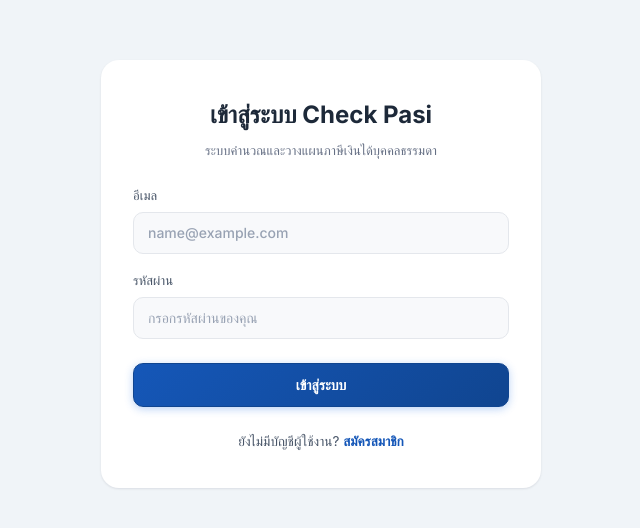
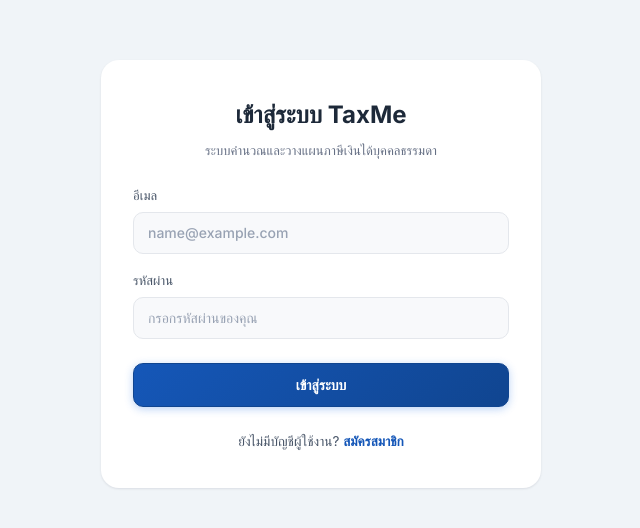
Before and after one commit to emmysocute/Check_Pasi, a React (Vite) app: page /login in a window 1280 px wide. Shown: the part 126-654 px from the top of the page, without its empty margins (319-959 px from the left). Built offline with nearby package versions, Linux system fonts and the light colour scheme; no server answers; a web font is replaced by a local one.

Commit message:
chore(branding): rename brand back to TaxMe across application

```diff
--- a/index.html
+++ b/index.html
@@ -4,8 +4,8 @@
     <meta charset="UTF-8" />
     <link rel="icon" type="image/svg+xml" href="/favicon.svg" />
     <meta name="viewport" content="width=device-width, initial-scale=1.0" />
-    <meta name="description" content="Check Pasi - ระบบคำนวณภาษีเงินได้บุคคลธรรมดาและวางแผนลดหย่อนภาษี อัปเดตตามกฎหมายล่าสุด" />
-    <title>Check Pasi - ระบบคำนวณภาษีเงินได้บุคคลธรรมดา</title>
+    <meta name="description" content="TaxMe - ระบบคำนวณภาษีเงินได้บุคคลธรรมดาและวางแผนลดหย่อนภาษี อัปเดตตามกฎหมายล่าสุด" />
+    <title>TaxMe - ระบบคำนวณภาษีเงินได้บุคคลธรรมดา</title>
     <link rel="preconnect" href="https://fonts.googleapis.com">
     <link rel="preconnect" href="https://fonts.gstatic.com" crossorigin>
     <link href="https://fonts.googleapis.com/css2?family=IBM+Plex+Sans+Thai:wght@300;400;500;600;700&family=Inter:wght@300;400;500;600;700&display=swap" rel="stylesheet">
--- a/src/components/PreFilingSheetModal.jsx
+++ b/src/components/PreFilingSheetModal.jsx
@@ -82,7 +82,7 @@ function PreFilingSheetModal({ result, onClose }) {
             <div className="prefiling-brand">
               <span className="prefiling-brand-badge">
                 <ShieldCheck size={13} />
-                <span>Check Pasi — แผ่นเตรียมยื่นภาษี</span>
+                <span>TaxMe — แผ่นเตรียมยื่นภาษี</span>
               </span>
               <h2 id="prefiling-modal-title" className="prefiling-title">
                 สรุปข้อมูลเตรียมยื่นแบบภาษีเงินได้บุคคลธรรมดา
@@ -293,7 +293,7 @@ function PreFilingSheetModal({ result, onClose }) {
               ด้วย Digital ID หรือเลขประจำตัวประชาชน และนำตัวเลขแต่ละช่องที่สรุปไว้ในเอกสารนี้ไปกรอกตามหมวด จะช่วยให้ยื่นแบบได้รวดเร็ว แม่นยำ และไม่ตกหล่น
             </div>
             <div className="prefiling-print-meta">
-              <span>จัดทำโดยระบบ Check Pasi | วันที่พิมพ์: {new Date().toLocaleDateString('th-TH', { year: 'numeric', month: 'long', day: 'numeric' })}</span>
+              <span>จัดทำโดยระบบ TaxMe | วันที่พิมพ์: {new Date().toLocaleDateString('th-TH', { year: 'numeric', month: 'long', day: 'numeric' })}</span>
             </div>
           </footer>
         </div>
--- a/src/components/Sidebar.jsx
+++ b/src/components/Sidebar.jsx
@@ -59,7 +59,7 @@ function Sidebar({ isOpen = false, onClose = () => {} }) {
             <span className="logo-accent-mark">
               <Sparkles size={16} strokeWidth={2.5} />
             </span>
-            <span className="logo-text">Check Pasi</span>
+            <span className="logo-text">TaxMe</span>
           </Link>
           <button
             type="button"
@@ -108,7 +108,7 @@ function Sidebar({ isOpen = false, onClose = () => {} }) {
             ระบบคำนวณมาตรฐาน ภ.ง.ด. 90/91
           </p>
           <div className="sidebar-tagline">
-            <span>Check Pasi © 2569</span>
+            <span>TaxMe © 2569</span>
           </div>
         </div>
       </aside>
--- a/src/components/Topbar.jsx
+++ b/src/components/Topbar.jsx
@@ -26,7 +26,7 @@ function Topbar({ onToggleMenu = () => {}, isMenuOpen = false }) {
           <span className="hamburger-line"></span>
         </button>
 
-        <span className="topbar-brand-title">Check Pasi</span>
+        <span className="topbar-brand-title">TaxMe</span>
         <span className="topbar-separator">•</span>
         <span className="topbar-tagline">ระบบคำนวณภาษีเงินได้บุคคลธรรมดา</span>
       </div>
--- a/src/pages/LoginPage.jsx
+++ b/src/pages/LoginPage.jsx
@@ -67,7 +67,7 @@ function LoginPage() {
     <div className="auth-container">
       <div className="form-card auth-card">
         <div style={{ textAlign: 'center', marginBottom: '24px' }}>
-          <h2 style={{ fontSize: '24px', fontWeight: '700', color: 'var(--gray-800)', marginBottom: '6px' }}>เข้าสู่ระบบ Check Pasi</h2>
+          <h2 style={{ fontSize: '24px', fontWeight: '700', color: 'var(--gray-800)', marginBottom: '6px' }}>เข้าสู่ระบบ TaxMe</h2>
           <p style={{ fontSize: '13px', color: 'var(--gray-500)' }}>ระบบคำนวณและวางแผนภาษีเงินได้บุคคลธรรมดา</p>
         </div>
 
--- a/src/pages/MonthlyTrackerPage.jsx
+++ b/src/pages/MonthlyTrackerPage.jsx
@@ -168,7 +168,7 @@ function MonthlyTrackerPage() {
   const handleExportCSV = useCallback(() => {
     const beYear = selectedYear + 543;
     const csv = generateMonthlyTrackerCSV(records, beYear);
-    downloadCSV(`check-pasi-freelance-${beYear}.csv`, csv);
+    downloadCSV(`taxme-freelance-${beYear}.csv`, csv);
     showToast(`ดาวน์โหลดสรุปรายได้ปีภาษี ${beYear} (CSV/Excel) สำเร็จ`, 'success');
   }, [records, selectedYear, showToast]);
 
--- a/src/pages/RegisterPage.jsx
+++ b/src/pages/RegisterPage.jsx
@@ -76,7 +76,7 @@ function RegisterPage() {
     <div className="auth-container">
       <div className="form-card auth-card">
         <div style={{ textAlign: 'center', marginBottom: '24px' }}>
-          <h2 style={{ fontSize: '24px', fontWeight: '700', color: 'var(--gray-800)', marginBottom: '6px' }}>สมัครสมาชิก Check Pasi</h2>
+          <h2 style={{ fontSize: '24px', fontWeight: '700', color: 'var(--gray-800)', marginBottom: '6px' }}>สมัครสมาชิก TaxMe</h2>
           <p style={{ fontSize: '13px', color: 'var(--gray-500)' }}>เริ่มต้นวางแผนภาษีง่าย ๆ และปลอดภัย</p>
         </div>
 
--- a/src/utils/exportUtils.js
+++ b/src/utils/exportUtils.js
@@ -30,7 +30,7 @@ export function generateMonthlyTrackerCSV(records = [], year = 2569) {
   const summaryRow = `"รวมทั้งปี",${totals.totalIncome},${totals.totalWithholdingTax},${totals.totalSocialSecurity},""`;
 
   const csvBody = [
-    `"รายงานสรุปรายได้และภาษีหัก ณ ที่จ่าย ประจำปีภาษี ${year} (Check Pasi)"`,
+    `"รายงานสรุปรายได้และภาษีหัก ณ ที่จ่าย ประจำปีภาษี ${year} (TaxMe)"`,
     headers.join(','),
     ...rows,
     summaryRow,
```
Also changed, not shown: 2 other files (tests, documents, lock files or other folders).
